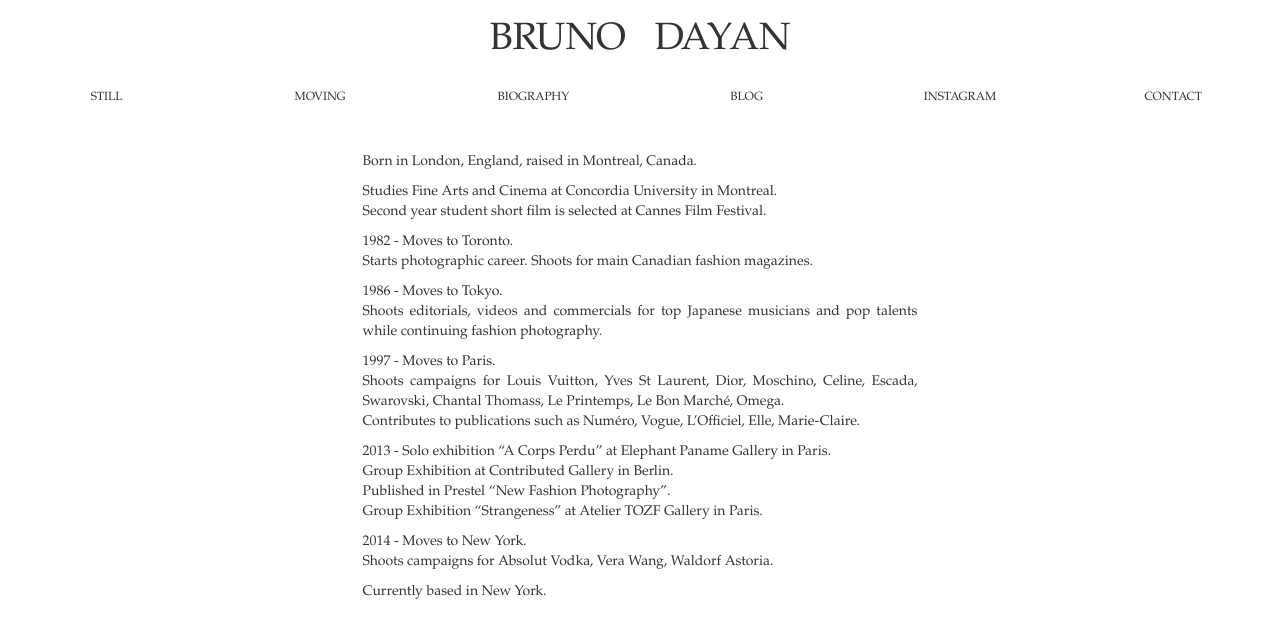
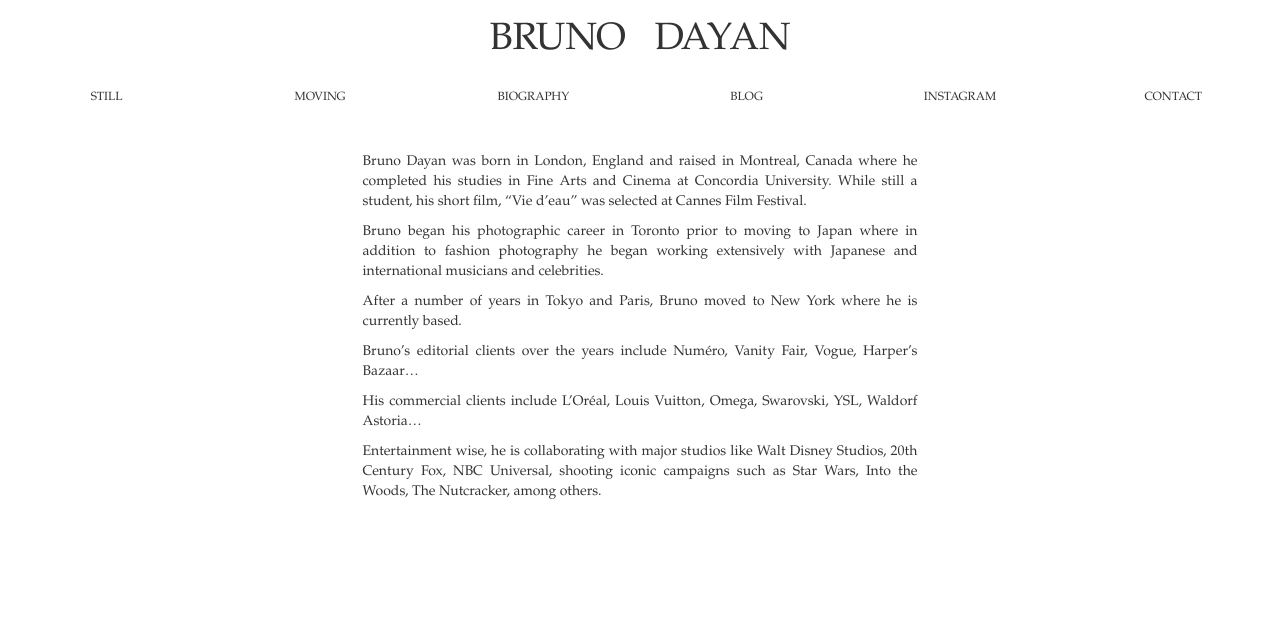
Before and after one commit to brunodayanphotography/brunodayanphotography.github.io, a Jekyll site: the page built from biography.html, in a window 1280 px wide. Shown: the top 638 px of the page. Built offline with Jekyll 4.4.1, drawn with Linux system fonts in a browser that asks for light colours.

Commit message:
Update biography.markdown

```diff
--- a/_includes/biography.markdown
+++ b/_includes/biography.markdown
@@ -1,24 +1,11 @@
-Born in London, England, raised in Montreal, Canada.
+Bruno Dayan was born in London, England and raised in Montreal, Canada where he completed his studies in Fine Arts and Cinema at Concordia University. While still a student, his short film, "Vie d'eau" was selected at Cannes Film Festival.
 
-Studies Fine Arts and Cinema at Concordia University in Montreal.
-Second year student short film is selected at Cannes Film Festival.
+Bruno began his photographic career in Toronto prior to moving to Japan where in addition to fashion photography he began working extensively with Japanese and international musicians and celebrities.
 
-1982 - Moves to Toronto.
-Starts photographic career. Shoots for main Canadian fashion magazines.
+After a number of years in Tokyo and Paris, Bruno moved to New York where he is currently based.
 
-1986 - Moves to Tokyo.
-Shoots editorials, videos and commercials for top Japanese musicians and pop talents while continuing fashion photography.
+Bruno's editorial clients over the years include Numéro, Vanity Fair, Vogue, Harper's Bazaar...
 
-1997 - Moves to Paris.
-Shoots campaigns for Louis Vuitton, Yves St Laurent, Dior, Moschino, Celine, Escada, Swarovski, Chantal Thomass, Le Printemps, Le Bon Marché, Omega.
-Contributes to publications such as Numéro, Vogue, L'Officiel, Elle, Marie-Claire.
+His commercial clients include L'Oréal, Louis Vuitton, Omega, Swarovski, YSL, Waldorf Astoria...
 
-2013 - Solo exhibition "A Corps Perdu" at Elephant Paname Gallery in Paris.
-Group Exhibition at Contributed Gallery in Berlin.
-Published in Prestel "New Fashion Photography".
-Group Exhibition "Strangeness" at Atelier TOZF Gallery in Paris.
-
-2014 - Moves to New York.
-Shoots campaigns for Absolut Vodka, Vera Wang, Waldorf Astoria.
-
-Currently based in New York.
+Entertainment wise, he is collaborating with major studios like Walt Disney Studios, 20th Century Fox, NBC Universal, shooting iconic campaigns such as Star Wars, Into the Woods, The Nutcracker, among others.
```
